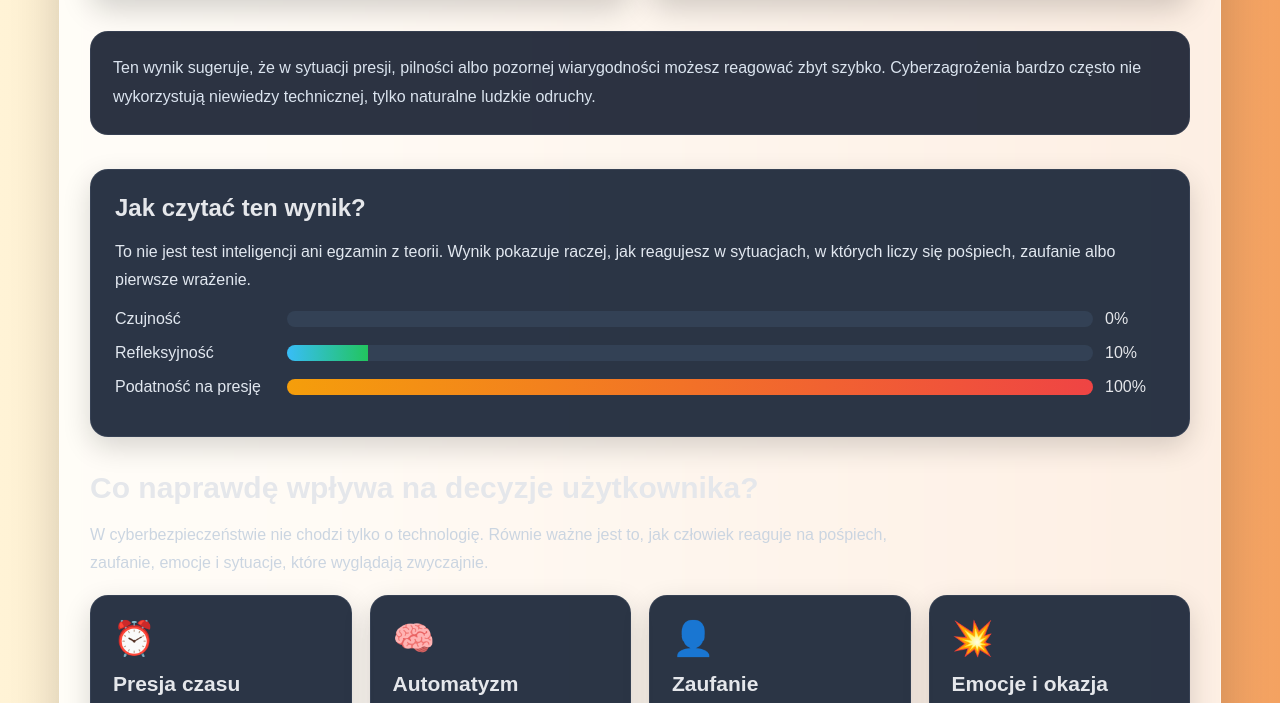
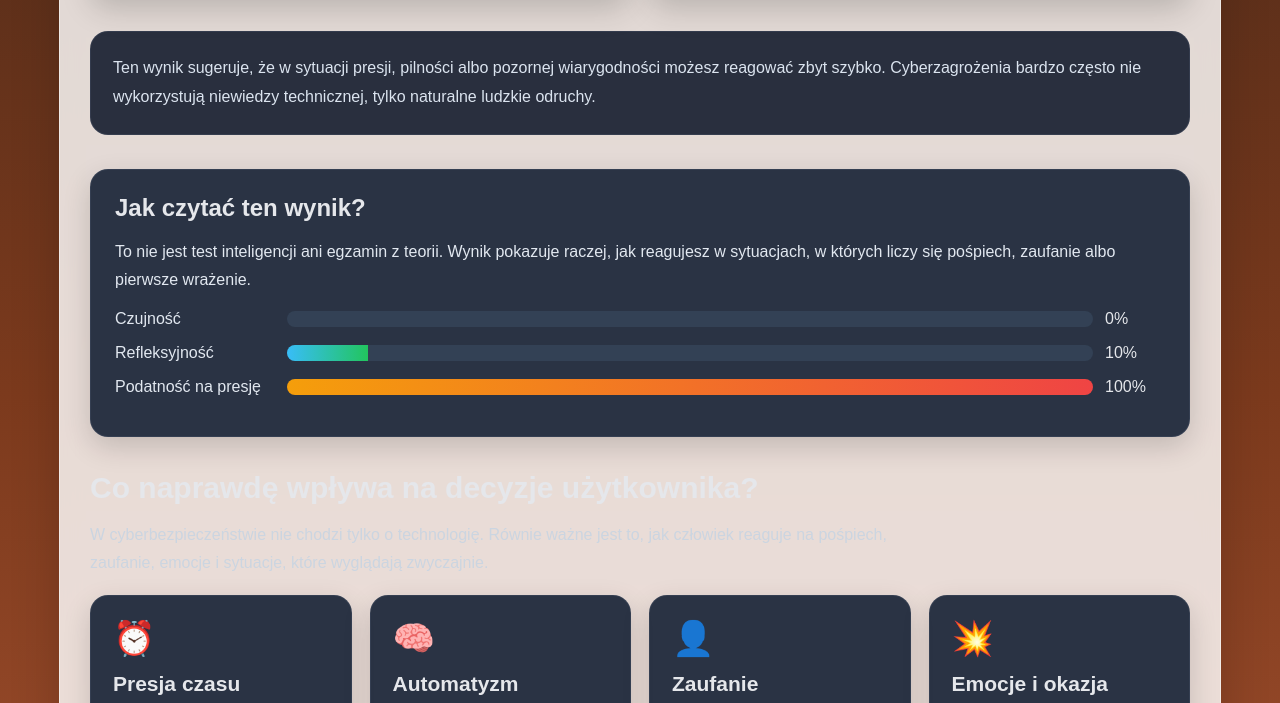
Before and after one commit to gabr1elastasz3wska-del/CYBER-MIRROR-ANALYSIS, a plain HTML site: page index.html in a window 1280 px wide. Shown: the part 515-1218 px from the top of the page. Drawn offline with Linux system fonts and the light colour scheme.

Commit message:
Update style.css

```diff
--- a/style.css
+++ b/style.css
@@ -3,11 +3,11 @@ body {
   font-family: Arial, sans-serif;
 
   background: linear-gradient(
-    90deg,
-    #fff3d6 0%,
-    #fde6c7 25%,
-    #f9c89b 55%,
-    #f4a261 100%
+    180deg,
+    #3b2417 0%,
+    #7c3a1d 35%,
+    #b85c38 70%,
+    #d97757 100%
   );
 
   color: #e5e7eb;
@@ -289,3 +289,16 @@ body {
   border-radius: 12px;
   border: 1px solid #facc15;
 }
+body::before {
+  content: "";
+  position: fixed;
+  inset: 0;
+
+  background: radial-gradient(
+    circle at top,
+    rgba(255,255,255,0.08),
+    transparent 45%
+  );
+
+  pointer-events: none;
+}
```
